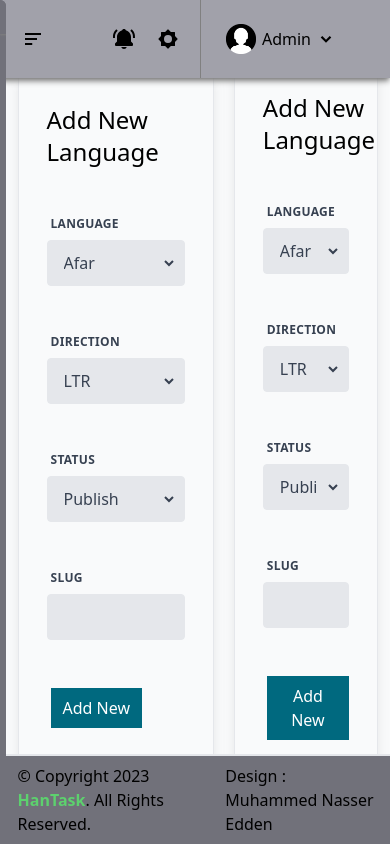
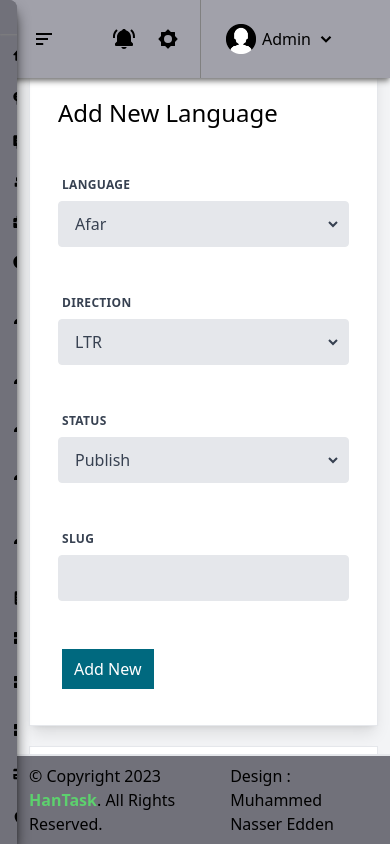
Before and after one commit to abdalkareemwanly/hantask-frontend, a React (Vite) app: page /admin/Languages in a window 390 px wide. Built offline with nearby package versions, Linux system fonts and the light colour scheme.

Commit message:
dark mode tailwind

```diff
--- a/src/admin/Components/DefaultLayout.jsx
+++ b/src/admin/Components/DefaultLayout.jsx
@@ -85,7 +85,7 @@ export default function DefaultLayout() {
             </button>
           </div>
         </div>
-        <div className="overflow-y-auto bg-gray-50 dark:bg-dark-gray-color dark:text-white scroll w-[100%] h-[120%] sm:">
+        <div className="overflow-y-auto bg-gray-100 dark:bg-dark-gray-color dark:text-white scroll w-[100%] h-[120%] sm:">
           <Outlet/>
         </div>
         <div className="flex flex-row justify-between px-3 border-t-2 py-2 bg-gray-color text-black shadow-black dark:bg-dark-color dark:text-white dark:shadow-white">
--- a/src/admin/Languages/Languages.jsx
+++ b/src/admin/Languages/Languages.jsx
@@ -2,11 +2,11 @@ import Addlanguage from "./components/Addlanguage";
 
 export default function Languages() {
   return (
-    <div className="flex flex-row gap-5 px-3 items-center justify-center h-full">
-      <div className="flex flex-col w-3/5 px-4 py-3 border shadow-lg">
+    <div className="flex flex-col my-[320px] lg:my-[50px] lg:flex-row gap-5 px-3 items-center justify-center h-full">
+      <div className="flex flex-col lg:w-3/5 px-4 py-3 border shadow-lg bg-white">
         <Addlanguage />
       </div>
-      <div className="flex flex-col w-2/5 px-4 py-3 border shadow-lg items-start">
+      <div className="flex flex-col lg:w-2/5 px-4 py-3 border shadow-lg bg-white ">
         <Addlanguage />
       </div>
     </div>
--- a/src/admin/index/components/Chart.jsx
+++ b/src/admin/index/components/Chart.jsx
@@ -27,7 +27,7 @@ export default function Chart() {
           {
             label: "Monthly Income Overview",
             data: [10, 20, 30, 10, 60, 50, 30, 20, 90],
-            backgroundColor: "rgb(93, 209, 110, 0.4)",
+            backgroundColor: "rgb(0, 105, 127, 0.7)",
             borderColor: "rgb(43, 45, 66)",
             pointBorderColor: "rgb(216, 0, 50, 0.5)",
           },
```
